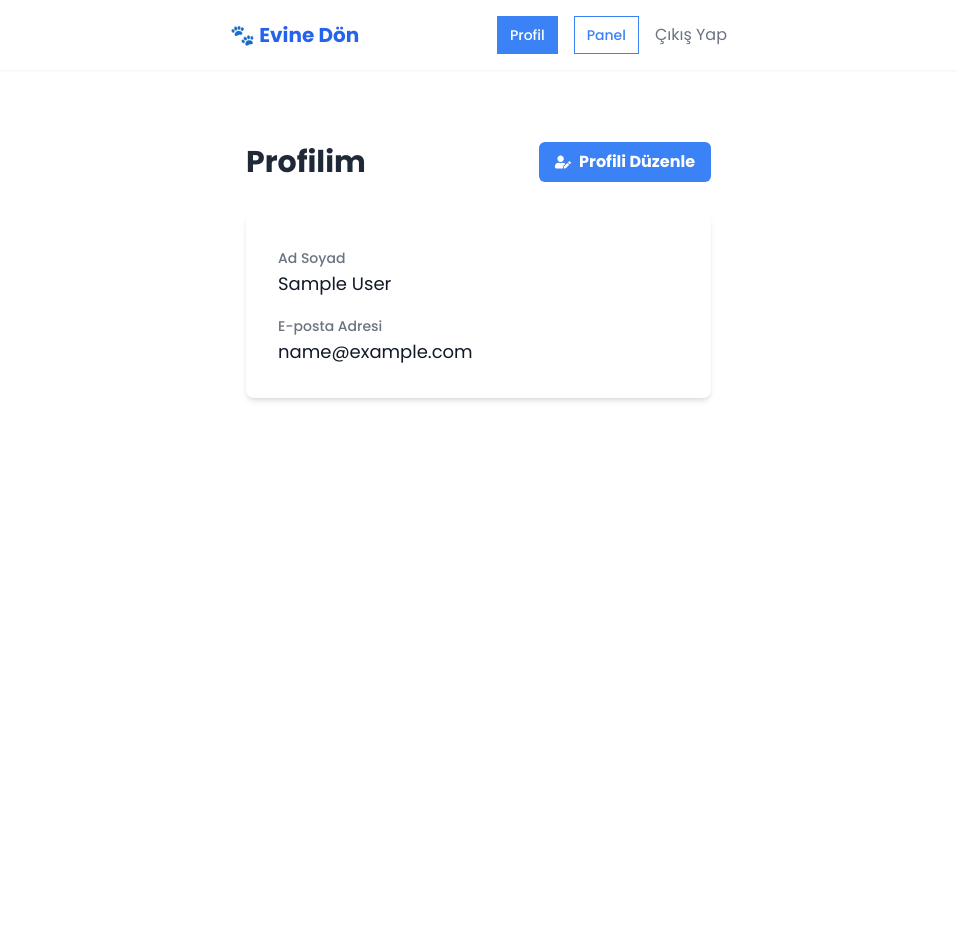
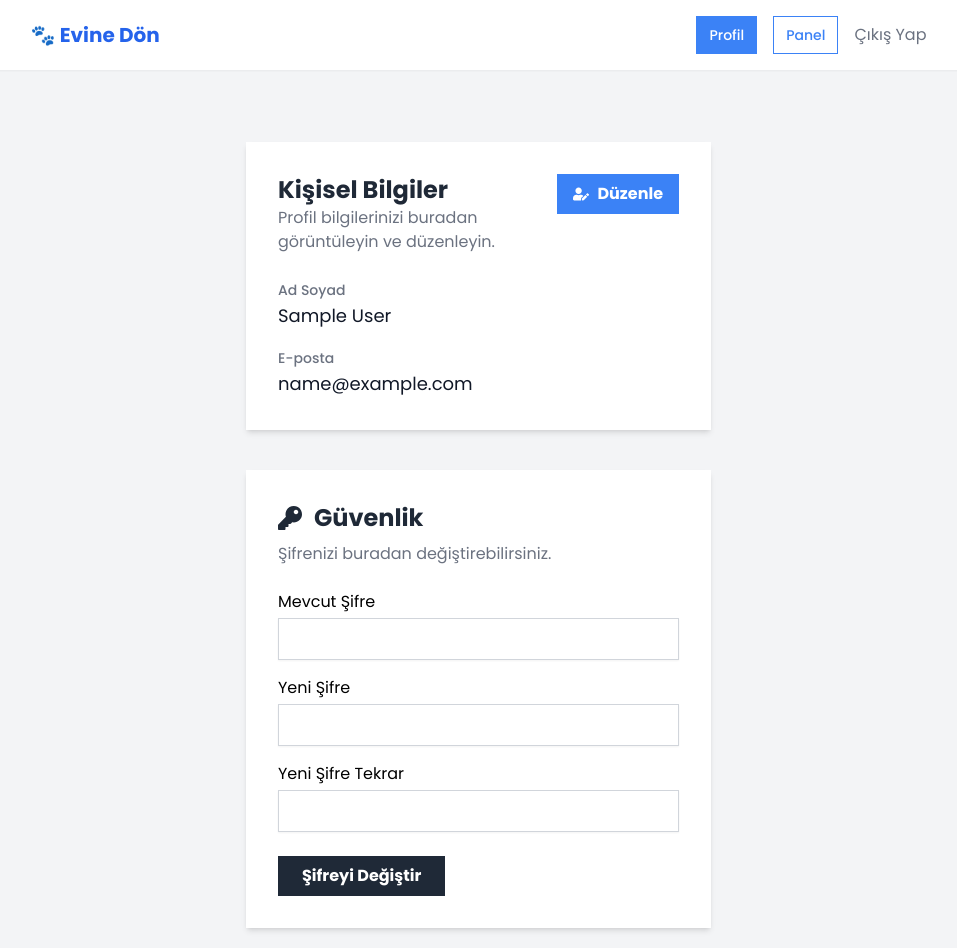
Before and after one commit to shazam2415/reactproject, a React (Vite) app: page /profilim in a window 1280 px wide. Shown: the top 948 px of the page, without its empty margins (154-1111 px from the left). Built offline with nearby package versions, Linux system fonts and the light colour scheme; no server answers; sample sign-in values are in the browser's storage.

Commit message:
ekleme - çıkarma

```diff
--- a/src/Layout.jsx
+++ b/src/Layout.jsx
@@ -9,7 +9,7 @@ function Layout() {
   return (
     <>
       <Navbar />
-      <main className="flex lg:px-96 py-10">
+      <main className="flex bg-gray-100 lg:px-96 py-10">
         {/* Sayfa içeriği buraya gelecek */}
         <Outlet />
       </main>
--- a/src/components/Navbar.jsx
+++ b/src/components/Navbar.jsx
@@ -18,9 +18,9 @@ const [isMenuOpen, setIsMenuOpen] = useState(false);
       : 'bg-white px-3 py-2 text-blue-500 text-sm font-medium font-bold border border-blue-500';
 
   return (
-    <nav className="flex justify-center bg-white shadow-sm sticky top-0 z-50 lg:px-96 px-10">
-      <div className="w-full">
-        <div className="flex items-center justify-between h-fit py-4">
+    <nav className="flex items-center justify-center bg-white shadow-sm sticky top-0 z-50 w-full">
+      <div className="flex items-center justify-center w-full">
+        <div className="flex items-center justify-between h-fit py-4 w-full max-w-4xl">
 
           {/* Sol Taraf: Logo ve Ana Linkler (Desktop) */}
           <div className="flex items-center">
@@ -88,7 +88,7 @@ const [isMenuOpen, setIsMenuOpen] = useState(false);
             {isLoggedIn ? (
               <>
                 <NavLink to="/panelim" className={navLinkStyles + ' block bg-gray-800 text-gray-500'}>Panelim</NavLink>
-                <button onClick={() => { setIsLoggedIn(false); setIsMenuOpen(false); }} className="text-gray-600 hover:bg-gray-200 w-full text-left px-3 py-2 rounded-md text-sm font-medium">
+                <button onClick={logout} className="text-gray-600 hover:bg-gray-200 w-full text-left px-3 py-2 rounded-md text-sm font-medium">
                   Çıkış Yap
                 </button>
               </>
--- a/src/components/PostForm.jsx
+++ b/src/components/PostForm.jsx
@@ -5,7 +5,7 @@ function PostForm({ initialData = {}, onSubmit, isLoading, submitButtonText }) {
     title: '',
     description: '',
     city: '',
-    status: 'kayip',
+    status: 'kayıp',
     ...initialData,
   });
   const [ imageFile, setImageFile ] = useState(null);
@@ -68,8 +68,8 @@ function PostForm({ initialData = {}, onSubmit, isLoading, submitButtonText }) {
           id="status" name="status" value={post.status} onChange={handleChange}
           className="mt-1 w-full px-3 py-2 border border-gray-300 shadow-sm focus:outline-none focus:ring-blue-500 focus:border-blue-500"
         >
-          <option value="kayip">Kayıp</option>
-          <option value="bulundu">Bulundu</option>
+          <option value="kayip">KAYIP</option>
+          <option value="bulundu">BULUNDU</option>
         </select>
       </div>
       <div>
--- a/src/index.css
+++ b/src/index.css
@@ -9,3 +9,5 @@
     scrollbar-gutter: stable;
   }
 }
+
+@layer components { .form-input { @apply block w-full appearance-none border border-gray-300 px-3 py-2 placeholder-gray-400 shadow-sm focus:border-blue-500 focus:outline-none focus:ring-blue-500; } }
--- a/src/pages/HomePage.jsx
+++ b/src/pages/HomePage.jsx
@@ -62,7 +62,7 @@ function HomePage() {
       return (
         <div className="space-y-12">
           {/* 1. Hero Section: Karşılama Alanı */}
-          <section className="flex flex-col items-center justify-center text-center  p-4   space-y-4  max-w-[1200px]">
+          <section className="flex flex-col items-center justify-center text-center  p-4   space-y-4  max-w-4xl">
             <h1 className="lg:text-5xl text-2xl font-extrabold text-gray-800">
               Kayıp Dostlarımızı <span className="font-bold text-blue-600">Evine Dön</span>dürelim
             </h1>
--- a/src/pages/LoginPage.jsx
+++ b/src/pages/LoginPage.jsx
@@ -37,7 +37,6 @@ function LoginPage() {
       // Hata durumunda da toast kullanmak daha tutarlı olur
       const errorMessage = err.response?.data?.error || 'Giriş yapılamadı.';
       toast.error(errorMessage); // setError yerine toast.error kullan
-      setError(errorMessage); // Form altında göstermek için state'i de güncelleyebiliriz
     } finally {
       setLoading(false);
     }
--- a/src/pages/PostsListPage.jsx
+++ b/src/pages/PostsListPage.jsx
@@ -64,10 +64,11 @@ function PostsListPage() {
 
   return (
     <div className="container mx-auto px-4 py-8 min-h-screen">
-      <h1 className="text-4xl font-bold mb-4 text-center text-gray-800">İlanları Keşfet</h1>
 
       {/* Filtreleme alanı tamamlandı */}
-      <div className="mb-8 p-6 bg-white  shadow-md">
+      <div className="mb-8">
+              <h1 className="text-4xl font-bold mb-4 text-center text-gray-800">İlanları Keşfet</h1>
+
         <div className="grid grid-cols-1 md:grid-cols-3 gap-4">
           <input
             name="search"
--- a/src/pages/ProfilePage.jsx
+++ b/src/pages/ProfilePage.jsx
@@ -2,89 +2,126 @@
 
 import React, { useState } from 'react';
 import { useAuth } from '../context/AuthContext';
-import { FaUserEdit } from 'react-icons/fa';
+import apiClient from '../api/axiosConfig';
+import { toast } from 'react-toastify';
+import { FaUserEdit, FaSave, FaTimes, FaKey, FaExclamationTriangle } from 'react-icons/fa';
 
 function ProfilePage() {
-  const { user, token } = useAuth(); // Düzenleme için token gerekebilir
+  const { user, token } = useAuth(); // AuthContext'ten mevcut kullanıcıyı al
 
-  // Düzenleme modu için state
-  const [isEditing, setIsEditing] = useState(false);
-  const [formData, setFormData] = useState({
-    name: user?.name || '',
-    email: user?.email || '',
-  });
+  // Bilgi düzenleme formu için state'ler
+  const [isEditingInfo, setIsEditingInfo] = useState(false);
+  const [infoData, setInfoData] = useState({ name: user?.name || '', email: user?.email || '' });
 
-  const handleInputChange = (e) => {
+  // Şifre değiştirme formu için state'ler
+  const [passwordData, setPasswordData] = useState({ currentPassword: '', newPassword: '', confirmPassword: '' });
+
+  const [infoLoading, setInfoLoading] = useState(false);
+  const [passwordLoading, setPasswordLoading] = useState(false);
+
+  // Bilgi formu input'larını günceller
+  const handleInfoChange = (e) => {
     const { name, value } = e.target;
-    setFormData(prev => ({ ...prev, [name]: value }));
+    setInfoData(prev => ({ ...prev, [name]: value }));
   };
 
-  const handleFormSubmit = async (e) => {
+  // Şifre formu input'larını günceller
+  const handlePasswordChange = (e) => {
+    const { name, value } = e.target;
+    setPasswordData(prev => ({ ...prev, [name]: value }));
+  };
+
+  // Bilgi güncelleme formunu gönderir
+  const handleInfoSubmit = async (e) => {
     e.preventDefault();
-    // --- GELECEKTEKİ ADIM ---
-    // Burada apiClient.put('/users/profile', formData) gibi bir istek atılacak.
-    // Şimdilik sadece düzenleme modunu kapatalım.
-    console.log('Profil güncellenecek veri:', formData);
-    setIsEditing(false);
-    // Gerçek istek sonrası: toast.success('Profil başarıyla güncellendi!');
+    setInfoLoading(true);
+    // GELECEKTEKİ ADIM: Backend'de /api/users/profile gibi bir endpoint oluşturulacak
+    // await apiClient.put('/users/profile', infoData);
+    console.log('Profil güncellenecek veri:', infoData);
+    toast.success('Profil bilgileri güncellendi!'); // Şimdilik anında başarılı varsayıyoruz
+    setIsEditingInfo(false);
+    setInfoLoading(false);
+  };
+
+  // Şifre değiştirme formunu gönderir
+  const handlePasswordSubmit = async (e) => {
+    e.preventDefault();
+    if (passwordData.newPassword !== passwordData.confirmPassword) {
+      toast.error('Yeni şifreler eşleşmiyor!');
+      return;
+    }
+    setPasswordLoading(true);
+    // GELECEKTEKİ ADIM: Backend'de /api/users/change-password gibi bir endpoint oluşturulacak
+    // await apiClient.put('/users/change-password', { oldPassword: passwordData.currentPassword, newPassword: passwordData.newPassword });
+    console.log('Şifre değiştirme verisi:', passwordData);
+    toast.success('Şifre başarıyla değiştirildi!');
+    setPasswordData({ currentPassword: '', newPassword: '', confirmPassword: '' }); // Formu temizle
+    setPasswordLoading(false);
   };
 
   return (
-    <div className="container mx-auto px-4 py-8 max-w-2xl min-h-screen">
-      <div className="flex justify-between items-center mb-8">
-        <h1 className="text-3xl font-bold text-gray-800">Profilim</h1>
-        {!isEditing && (
-          <button
-            onClick={() => setIsEditing(true)}
-            className="flex items-center gap-2 bg-blue-500 hover:bg-blue-600 text-white font-bold py-2 px-4 rounded-md transition-colors"
-          >
-            <FaUserEdit />
-            <span>Profili Düzenle</span>
-          </button>
-        )}
-      </div>
+    <div className="container mx-auto max-w-4xl px-4 py-8 space-y-10">
 
-      <div className="bg-white p-8 rounded-lg shadow-md w-full">
-        {!isEditing ? (
-          // --- GÖRÜNTÜLEME MODU ---
+      {/* === PROFİL BİLGİLERİ KARTI === */}
+      <div className="bg-white p-6 sm:p-8 shadow-md">
+        <div className="flex justify-between items-start mb-6">
+          <div>
+            <h2 className="text-2xl font-bold text-gray-800">Kişisel Bilgiler</h2>
+            <p className="text-gray-500">Profil bilgilerinizi buradan görüntüleyin ve düzenleyin.</p>
+          </div>
+          {!isEditingInfo && (
+            <button
+              onClick={() => setIsEditingInfo(true)}
+              className="flex items-center gap-2 bg-blue-500 hover:bg-blue-600 text-white font-bold py-2 px-4 transition-colors"
+            >
+              <FaUserEdit /> <span className="hidden sm:inline">Düzenle</span>
+            </button>
+          )}
+        </div>
+
+        {!isEditingInfo ? (
           <div className="space-y-4">
-            <div>
-              <label className="text-sm font-medium text-gray-500">Ad Soyad</label>
-              <p className="text-lg text-gray-900">{user?.name}</p>
-            </div>
-            <div>
-              <label className="text-sm font-medium text-gray-500">E-posta Adresi</label>
-              <p className="text-lg text-gray-900">{user?.email}</p>
-            </div>
+            <div><label className="text-sm font-medium text-gray-500">Ad Soyad</label><p className="text-lg text-gray-900">{user?.name}</p></div>
+            <div><label className="text-sm font-medium text-gray-500">E-posta</label><p className="text-lg text-gray-900">{user?.email}</p></div>
           </div>
         ) : (
-          // --- DÜZENLEME MODU ---
-          <form onSubmit={handleFormSubmit} className="space-y-4">
-            <div>
-              <label htmlFor="name" className="block text-sm font-medium text-gray-700">Ad Soyad</label>
-              <input
-                type="text" id="name" name="name" value={formData.name} onChange={handleInputChange}
-                className="mt-1 block w-full px-3 py-2 border border-gray-300 rounded-md shadow-sm focus:outline-none focus:ring-blue-500 focus:border-blue-500"
-              />
-            </div>
-            <div>
-              <label htmlFor="email" className="block text-sm font-medium text-gray-700">E-posta Adresi</label>
-              <input
-                type="email" id="email" name="email" value={formData.email} onChange={handleInputChange}
-                className="mt-1 block w-full px-3 py-2 border border-gray-300 rounded-md shadow-sm focus:outline-none focus:ring-blue-500 focus:border-blue-500"
-              />
-            </div>
+          <form onSubmit={handleInfoSubmit} className="space-y-4">
+            <div><label htmlFor="name" className="block text-sm font-medium text-gray-700">Ad Soyad</label><input type="text" id="name" name="name" value={infoData.name} onChange={handleInfoChange} className="mt-1 w-full form-input" required /></div>
+            <div><label htmlFor="email" className="block text-sm font-medium text-gray-700">E-posta</label><input type="email" id="email" name="email" value={infoData.email} onChange={handleInfoChange} className="mt-1 w-full form-input" required /></div>
             <div className="flex gap-4 pt-2">
-              <button type="submit" className="bg-green-600 hover:bg-green-700 text-white font-bold py-2 px-6 rounded-md">Kaydet</button>
-              <button type="button" onClick={() => setIsEditing(false)} className="bg-gray-500 hover:bg-gray-600 text-white font-bold py-2 px-6 rounded-md">İptal</button>
+              <button type="submit" disabled={infoLoading} className="flex items-center gap-2 bg-green-600 hover:bg-green-700 text-white font-bold py-2 px-6 disabled:bg-gray-400"><FaSave /> {infoLoading ? 'Kaydediliyor...':'Kaydet'}</button>
+              <button type="button" onClick={() => setIsEditingInfo(false)} className="flex items-center gap-2 bg-gray-500 hover:bg-gray-600 text-white font-bold py-2 px-6"><FaTimes /> İptal</button>
             </div>
           </form>
         )}
       </div>
 
-      {/* İleride şifre değiştirme, hesap silme gibi alanlar buraya eklenebilir */}
+      {/* === ŞİFRE DEĞİŞTİRME KARTI === */}
+      <div className="bg-white p-6 sm:p-8 shadow-md">
+        <h2 className="text-2xl font-bold text-gray-800 mb-2 flex items-center gap-3"><FaKey /> Güvenlik</h2>
+        <p className="text-gray-500 mb-6">Şifrenizi buradan değiştirebilirsiniz.</p>
+        <form onSubmit={handlePasswordSubmit} className="space-y-4 max-w-md">
+          <div><label htmlFor="currentPassword">Mevcut Şifre</label><input type="password" id="currentPassword" name="currentPassword" value={passwordData.currentPassword} onChange={handlePasswordChange} className="mt-1 w-full form-input" required /></div>
+          <div><label htmlFor="newPassword">Yeni Şifre</label><input type="password" id="newPassword" name="newPassword" value={passwordData.newPassword} onChange={handlePasswordChange} className="mt-1 w-full form-input" required /></div>
+          <div><label htmlFor="confirmPassword">Yeni Şifre Tekrar</label><input type="password" id="confirmPassword" name="confirmPassword" value={passwordData.confirmPassword} onChange={handlePasswordChange} className="mt-1 w-full form-input " required /></div>
+          <div className="pt-2">
+            <button type="submit" disabled={passwordLoading} className="bg-gray-800 hover:bg-gray-900 text-white font-bold py-2 px-6 disabled:bg-gray-400">{passwordLoading ? 'Değiştiriliyor...':'Şifreyi Değiştir'}</button>
+          </div>
+        </form>
+      </div>
+
+      {/* === TEHLİKELİ ALAN KARTI === */}
+      <div className="mt-10 bg-red-50 border-4 border-red-500 p-6">
+        <h2 className="text-xl font-bold text-red-800 mb-2 flex items-center gap-3"><FaExclamationTriangle /> Tehlikeli Alan</h2>
+        <p className="text-red-700 mb-4">Bu alandaki işlemler geri alınamaz. Lütfen dikkatli olun.</p>
+        <button className="border-4 border-red-800 bg-white hover:bg-red-700 hover:text-white text-red-800 font-bold py-2 px-4">Hesabımı Sil</button>
+      </div>
+
     </div>
   );
 }
 
+// CSS'i basitleştirmek için Tailwind Forms eklentisini veya global bir stil ekleyebiliriz.
+// Şimdilik input'lara ortak bir stil vermek için index.css'e şunu ekleyebilirsin:
+//
 export default ProfilePage;
```
Also changed, not shown: 1 other file (tests, documents, lock files or other folders).
